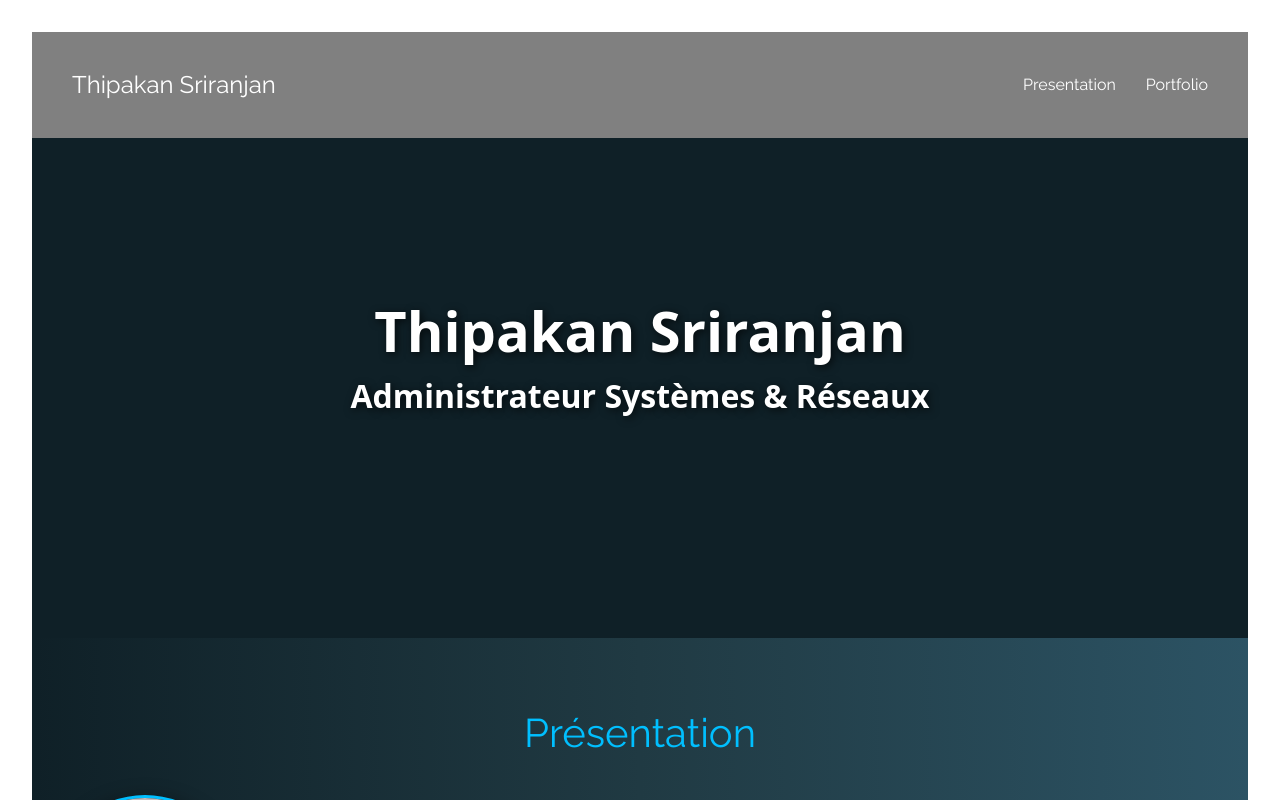
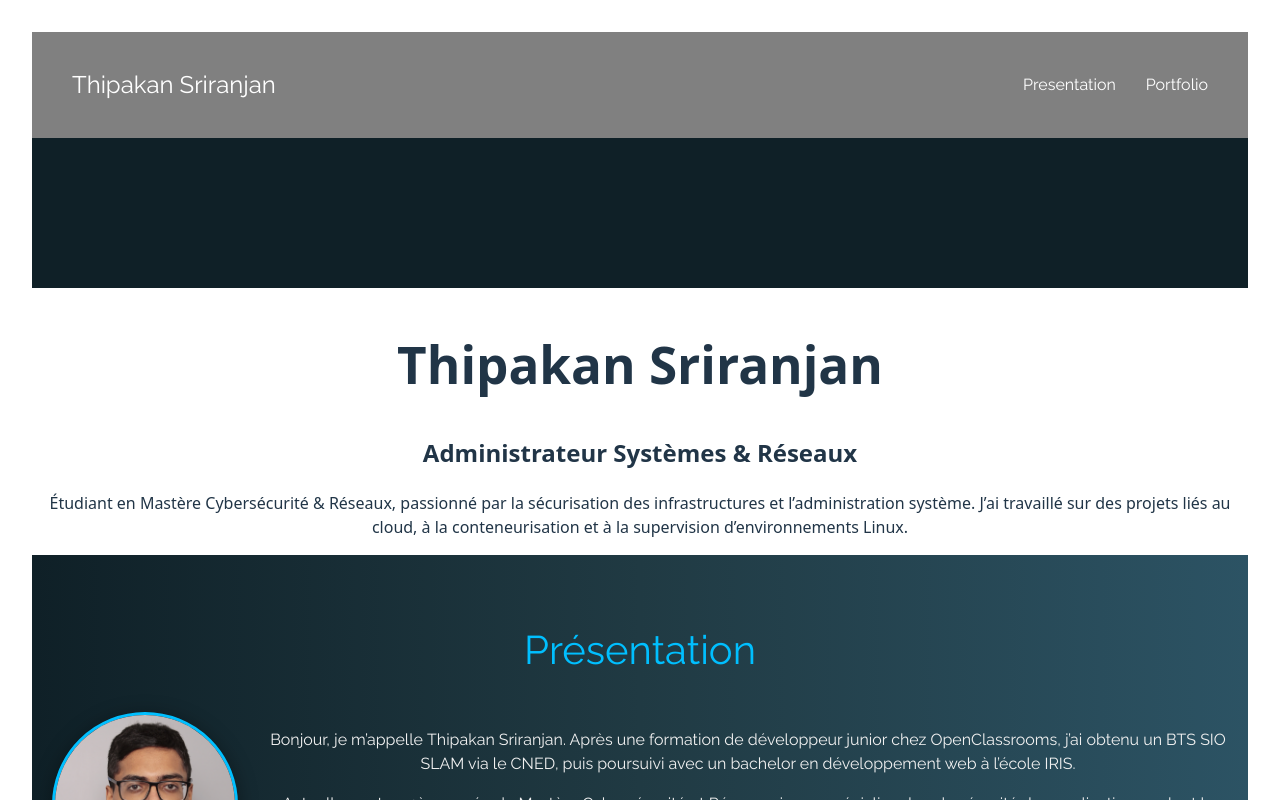
Before and after one commit to Thipakan/Portfolio-2, a React (Vite) app: page / in a window 1280 px wide. Shown: the top 800 px of the page. Built offline with nearby package versions, Linux system fonts and the light colour scheme.

Commit message:
Update Hero.jsx

```diff
--- a/src/components/Hero.jsx
+++ b/src/components/Hero.jsx
@@ -2,38 +2,54 @@ import Particles from "react-tsparticles";
 
 export default function Hero() {
   return (
-    <div className="haut">
+    <section className="hero">
       <Particles
         options={{
-          fullScreen: { enable: false }, // Important : limite la taille au div
+          fullScreen: { enable: false },
           background: { color: "#0f2027" },
           fpsLimit: 60,
           interactivity: {
-            events: { onHover: { enable: true, mode: "repulse" } },
-            modes: { repulse: { distance: 100 } },
+            events: {
+              onHover: { enable: true, mode: "repulse" },
+            },
+            modes: {
+              repulse: { distance: 100 },
+            },
           },
           particles: {
             color: { value: "#00bfff" },
-            links: { enable: true, color: "#00bfff", distance: 150 },
-            move: { enable: true, speed: 2 },
-            number: { value: 50 },
-            size: { value: 3 },
+            links: {
+              enable: true,
+              color: "#00bfff",
+              distance: 150,
+            },
+            move: {
+              enable: true,
+              speed: 2,
+            },
+            number: {
+              value: 50,
+            },
+            size: {
+              value: 3,
+            },
           },
         }}
-        style={{
-          position: "absolute",
-          top: 0, left: 0,
-          width: "100%", height: "100%",
-          zIndex: 0,
-        }}
+        className="particles"
       />
-      <h1>Thipakan Sriranjan</h1>
 
-    <h2>Administrateur Systèmes &amp; Réseaux </h2>
+      <div className="hero-content">
+        <h1>Thipakan Sriranjan</h1>
 
-    <p className="subtitle">
-        Mastère Cybersécurité &amp; Réseaux | 3 ans d'expérience professionnelle
-    </p>
-    </div>
+        <h2>Administrateur Systèmes & Réseaux</h2>
+
+        <p className="subtitle">
+          Étudiant en Mastère Cybersécurité & Réseaux, passionné par la
+          sécurisation des infrastructures et l’administration système. J’ai
+          travaillé sur des projets liés au cloud, à la conteneurisation et à
+          la supervision d’environnements Linux.
+        </p>
+      </div>
+    </section>
   );
 }
```
